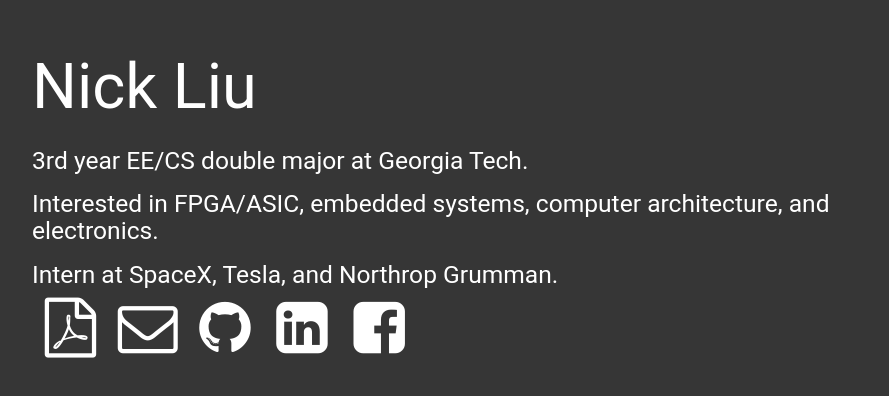
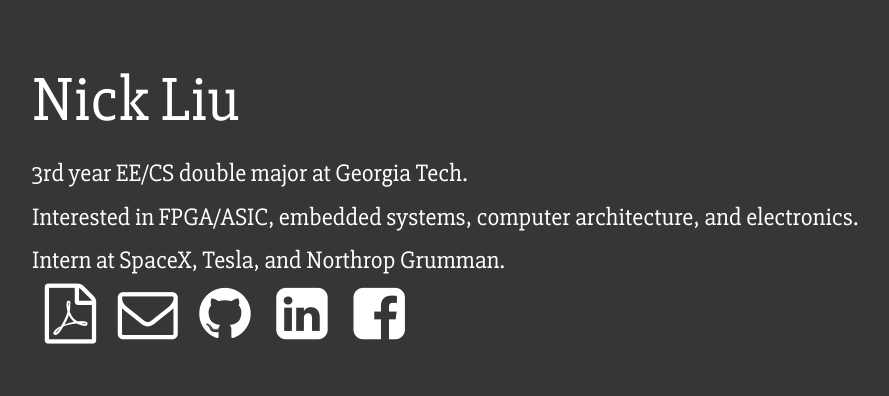
Before and after one commit to nliu96/Website, a plain HTML site: page index.html in a window 1280 px wide. Shown: the part 136-532 px from the top of the page, without its empty margins (175-1064 px from the left). Drawn offline with nearby package versions, Linux system fonts and the light colour scheme.

Commit message:
changing font

```diff
--- a/css/style.css
+++ b/css/style.css
@@ -1,5 +1,5 @@
 body {
-  font-family: 'Roboto', serif;
+  font-family: 'Slabo 27px', serif;
   background-color: #363636;
   color: #FFFFFF;
 }
```
